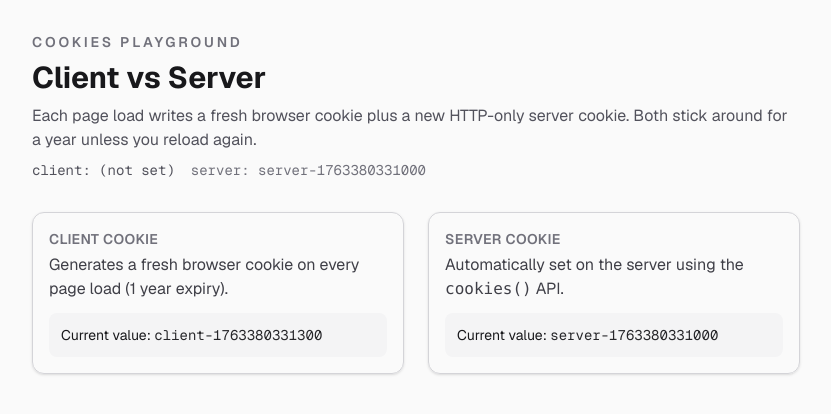
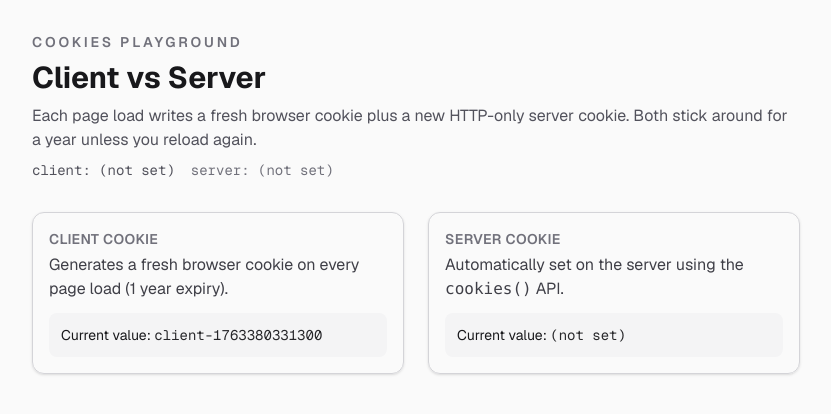
Before and after one commit to Matanyo/cookies-playgroud, a Next.js app: page / in a window 1280 px wide. Shown: the top 414 px of the page, without its empty margins (224-1055 px from the left). Built offline with nearby package versions, Linux system fonts and the light colour scheme.

Commit message:
Add middleware for server cookie management and update homepage to utilize headers for cookie retrieval

```diff
--- /dev/null
+++ b/middleware.ts
@@ -0,0 +1,33 @@
+import type { NextRequest } from "next/server";
+import { NextResponse } from "next/server";
+
+const SERVER_COOKIE_NAME = "server-token";
+const SERVER_COOKIE_MAX_AGE = 60 * 60 * 24 * 365; // 1 year
+
+export function middleware(request: NextRequest) {
+  const newServerCookieValue = `server-${Date.now()}`;
+  const requestHeaders = new Headers(request.headers);
+  requestHeaders.set("x-server-cookie-value", newServerCookieValue);
+
+  const response = NextResponse.next({
+    request: {
+      headers: requestHeaders,
+    },
+  });
+
+  response.cookies.set({
+    name: SERVER_COOKIE_NAME,
+    value: newServerCookieValue,
+    httpOnly: true,
+    path: "/",
+    sameSite: "lax",
+    secure: process.env.NODE_ENV === "production",
+    maxAge: SERVER_COOKIE_MAX_AGE,
+  });
+
+  return response;
+}
+
+export const config = {
+  matcher: ["/((?!_next/static|_next/image|favicon.ico).*)"],
+};
--- a/src/app/page.tsx
+++ b/src/app/page.tsx
@@ -2,24 +2,12 @@ import {
   ClientCookieControls,
   ClientCookieSummary,
 } from "@/components/ClientCookieControls";
-import { cookies } from "next/headers";
-
-const SERVER_COOKIE_NAME = "server-token";
-const SERVER_COOKIE_MAX_AGE = 60 * 60 * 24 * 365; // 1 year
+import { headers } from "next/headers";
 
 export default async function Home() {
-  const cookieStore = await cookies();
-  const newServerCookie = `server-${Date.now()}`;
-  cookieStore.set({
-    name: SERVER_COOKIE_NAME,
-    value: newServerCookie,
-    httpOnly: true,
-    path: "/",
-    sameSite: "lax",
-    secure: process.env.NODE_ENV === "production",
-    maxAge: SERVER_COOKIE_MAX_AGE,
-  });
-  const currentServerCookie = newServerCookie;
+  const headerStore = await headers();
+  const currentServerCookie =
+    headerStore.get("x-server-cookie-value") ?? "(not set)";
 
   return (
     <div className="min-h-screen bg-zinc-50 p-8 font-sans text-zinc-900">
@@ -35,9 +23,7 @@ export default async function Home() {
           </p>
           <div className="flex gap-4 text-sm text-zinc-500">
             <ClientCookieSummary />
-            <span className="font-mono">
-              server: {currentServerCookie || "(not set)"}
-            </span>
+            <span className="font-mono">server: {currentServerCookie}</span>
           </div>
         </header>
 
@@ -58,7 +44,7 @@ export default async function Home() {
             <div className="rounded-lg bg-zinc-100 p-3 text-sm">
               Current value:{" "}
               <span className="font-mono text-zinc-800">
-                {currentServerCookie || "(not set)"}
+                {currentServerCookie}
               </span>
             </div>
           </section>
```
